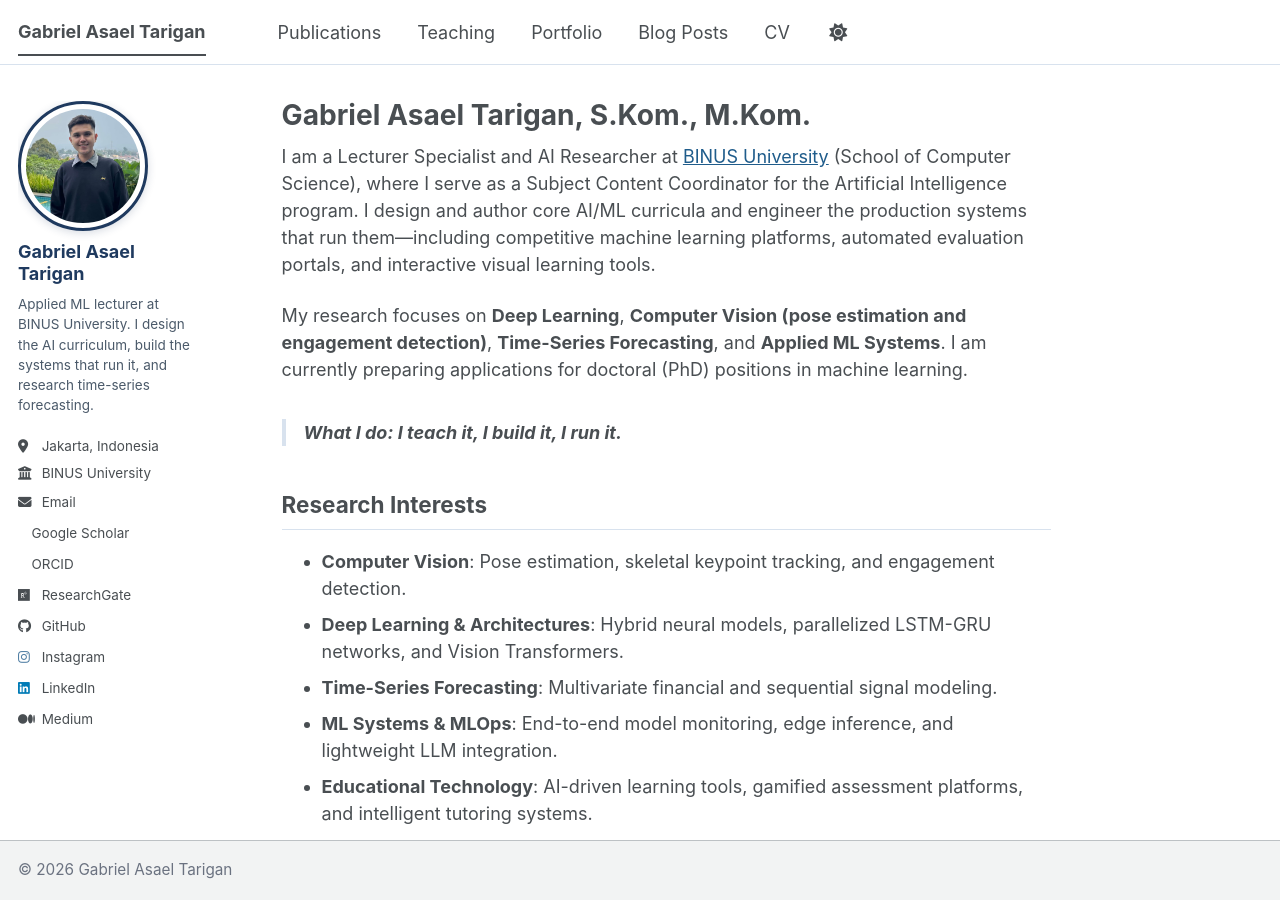
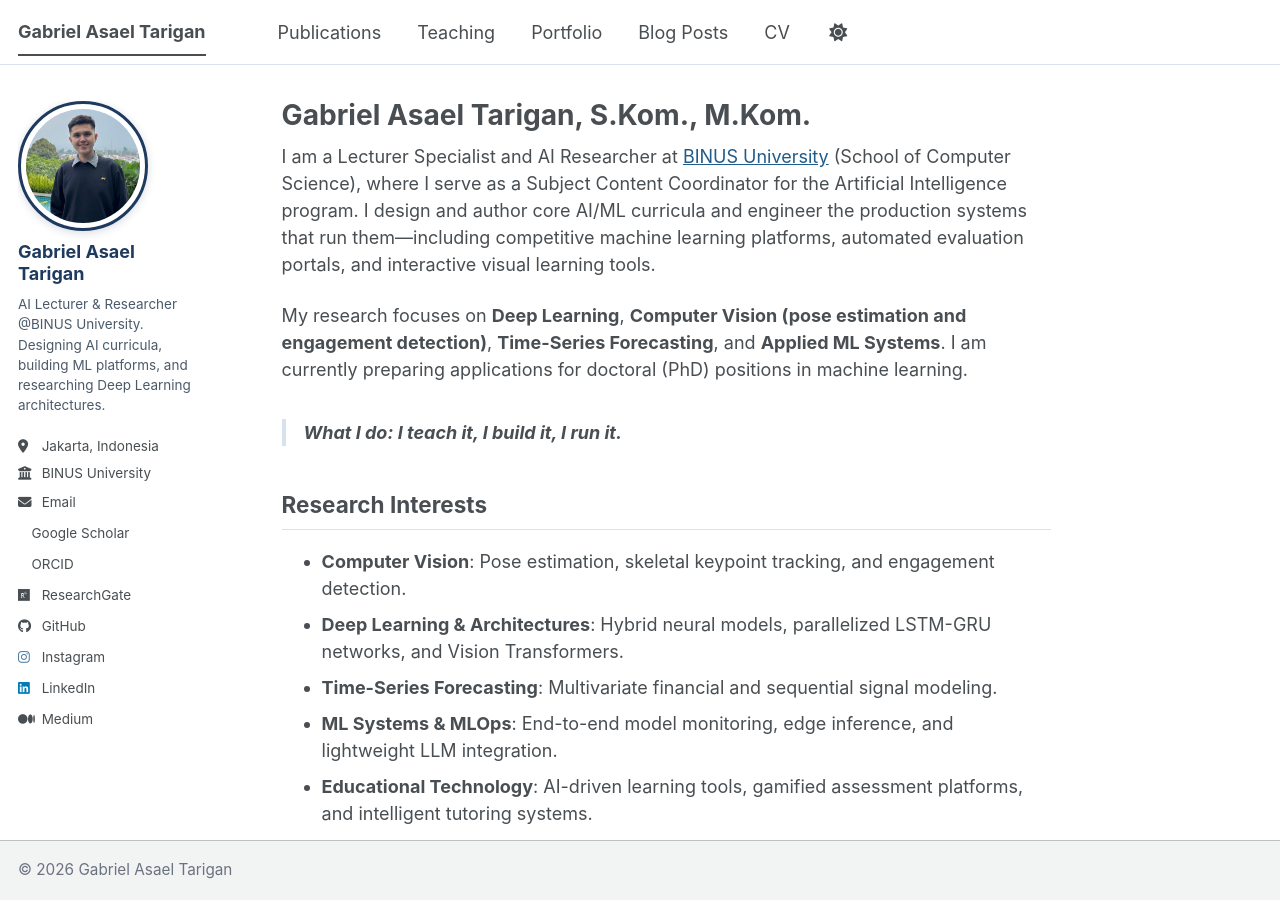
Before and after one commit to asaeltarigan/asaeltarigan.github.io, a Jekyll site: the page built from _pages/about.md, in a window 1280 px wide and 900 px high. Built offline with Jekyll 4.4.1, drawn with Linux system fonts in a browser that asks for light colours; a style sheet for code colours, icons or effects is not loaded.

Commit message:
Update _config.yml

```diff
--- a/_config.yml
+++ b/_config.yml
@@ -26,7 +26,7 @@ author:
   avatar           : "profile.jpg"
   name             : "Gabriel Asael Tarigan"
   pronouns         : # example: "she/her"
-  bio              : "Applied ML lecturer at BINUS University. I design the AI curriculum, build the systems that run it, and research time-series forecasting."
+  bio              : "AI Lecturer & Researcher @BINUS University. Designing AI curricula, building ML platforms, and researching Deep Learning architectures."
   location         : "Jakarta, Indonesia"
   employer         : "BINUS University"
   uri              : # URL
```
